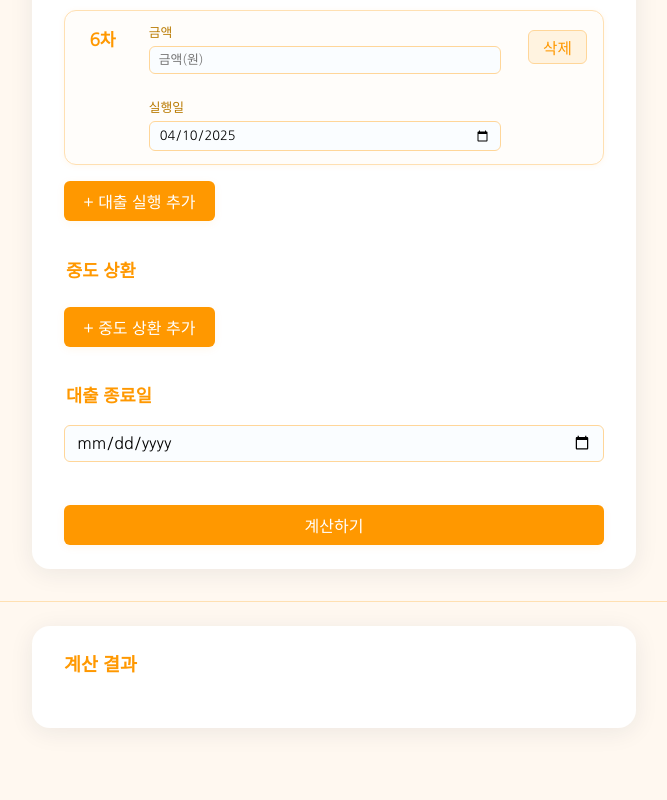
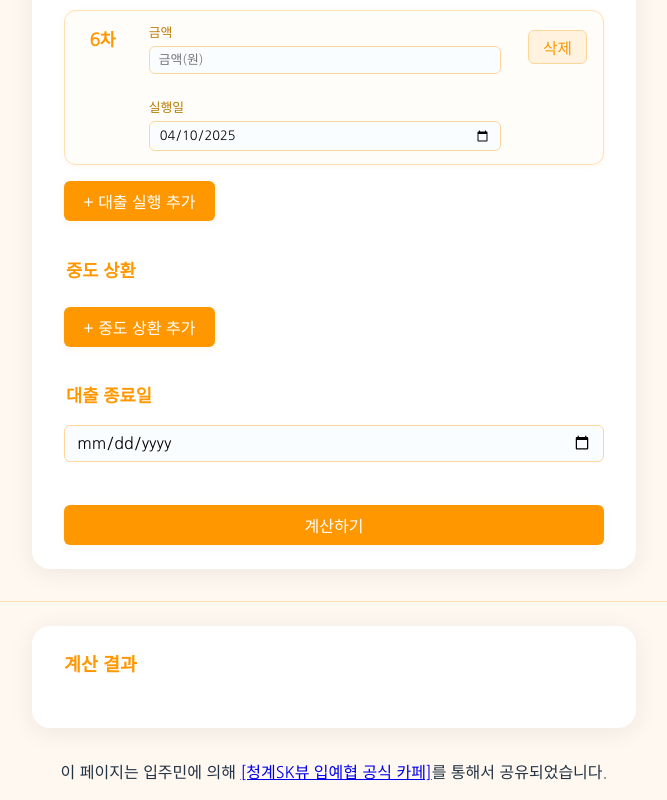
Before and after one commit to ucheol2/intermediate-loan-interest-calculator, a plain HTML site: page index.html in a window 1280 px wide. Shown: the part 1163-1963 px from the top of the page, without its empty margins (306-973 px from the left). Before the commit the page ends 1923 px from the top, so only its background shows below. Drawn offline with Linux system fonts and the light colour scheme.

Commit message:
add footer

```diff
--- a/index.html
+++ b/index.html
@@ -2,6 +2,7 @@
 <html lang="en">
 <head>
     <meta charset="UTF-8">
+    <meta name="viewport" content="width=device-width, initial-scale=1.0">
     <title>청계SK뷰 중도금 이자 계산해보기</title>
 
     <link rel="preconnect" href="https://fonts.googleapis.com">
@@ -38,6 +39,9 @@
         <div id="total-interest"></div>
         <div id="monthly-interest"></div>
     </div>
+    <p>
+        이 페이지는 입주민에 의해 <a target="_blank" rel="noreferrer" href="https://cafe.naver.com/cheonggyeskview">[청계SK뷰 입예협 공식 카페]</a>를 통해서 공유되었습니다.
+    </p>
     <script src="calculator.js"></script>
     <script src="index.js"></script>
 </body>
```
